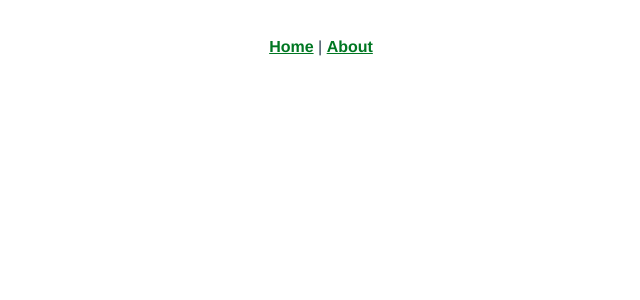
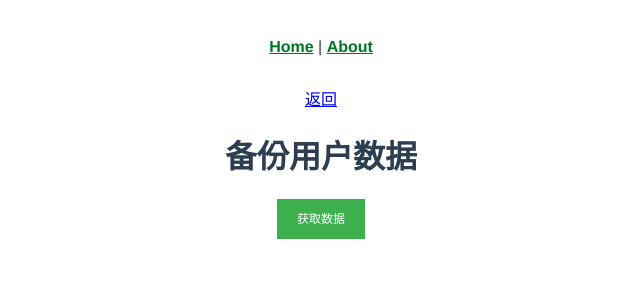
Before and after one commit to douban-republic/archive, a Vue app: page /people/1/backup in a window 1280 px wide. Shown: the top 300 px of the page, without its empty margins (319-959 px from the left). Built offline with nearby package versions, Linux system fonts and the light colour scheme.

Commit message:
add ui component folder

```diff
--- a/src/App.vue
+++ b/src/App.vue
@@ -1,7 +1,8 @@
 <template>
   <div id="app">
     <div id="nav">
-      <router-link to="/">Home</router-link> |
+      <router-link to="/">Home</router-link>
+      |
       <router-link to="/about">About</router-link>
     </div>
     <router-view/>
@@ -15,6 +16,15 @@
     -moz-osx-font-smoothing: grayscale;
     text-align: center;
     color: #2c3e50;
+    width: 640px;
+    max-width: 100%;
+    margin: 0 auto;
+  }
+
+  ul {
+    list-style: none;
+    margin: 0;
+    padding: 0;
   }
 
   #nav {
--- a/src/components/user/FetchBookData.vue
+++ b/src/components/user/FetchBookData.vue
@@ -1,7 +1,7 @@
 import { DoubanBookStatus } from "@/interfaces/douban";
 <template>
   <div>
-    <button v-on:click="fetch" :disabled="isLoading">获取数据</button>
+    <ui-button v-on:click="fetch" :disabled="isLoading">获取数据</ui-button>
     <div v-if="isLoading">
       <p>数据获取中……</p>
       <dl>
@@ -11,7 +11,7 @@ import { DoubanBookStatus } from "@/interfaces/douban";
     </div>
     <div v-if="done">
       <h4>数据汇总：</h4>
-      <button v-on:click="save">保存文件</button>
+      <ui-button v-on:click="save">保存文件</ui-button>
       <ul>
         <li v-for="(item, index) in collections">
           {{ item.book.title }} - {{ item.updated }}
@@ -26,6 +26,7 @@ import { DoubanBookStatus } from "@/interfaces/douban";
   import { fetchBookDataById } from "@/utils/douban/request";
   import { DoubanBookStatus, IDoubanUserBookItem } from "@/interfaces/douban";
   import { saveAs } from 'file-saver';
+  import UiButton from '@/ui-components/button/button.vue';
 
   const MAX_REQUEST = 2;
   // 最大每页100
@@ -33,6 +34,9 @@ import { DoubanBookStatus } from "@/interfaces/douban";
 
   const FetchBookData = Vue.extend({
     props: ["id"],
+    components: {
+      UiButton,
+    },
     data() {
       return {
         isLoading: false,
--- a/src/components/user/UserPage.vue
+++ b/src/components/user/UserPage.vue
@@ -2,19 +2,16 @@
   <div>
     <h1>{{ id }} 的存档</h1>
     <BookList/>
-    <FetchBookData :id="id"/>
   </div>
 </template>
 
 <script lang="ts">
   import { Component, Prop, Vue } from "vue-property-decorator";
   import BookList from "../book/BookList.vue";
-  import FetchBookData from "./FetchBookData.vue";
 
   @Component({
     components: {
       BookList,
-      FetchBookData,
     },
   })
   export default class UserPage extends Vue {
--- a/src/router/index.ts
+++ b/src/router/index.ts
@@ -2,6 +2,7 @@ import Vue from 'vue';
 import VueRouter from 'vue-router';
 import Home from '../views/Home.vue';
 import People from '../views/People.vue';
+import UserDataFetching from '../views/UserDataFetching.vue';
 
 Vue.use(VueRouter);
 
@@ -21,6 +22,11 @@ const routes = [
     name: '个人存档',
     component: People,
   },
+  {
+    path: '/people/:id/backup',
+    name: '备份用户数据',
+    component: UserDataFetching,
+  },
 ];
 
 const router = new VueRouter({
--- /dev/null
+++ b/src/ui-components/button/button.vue
@@ -0,0 +1,37 @@
+<template>
+  <button class="ui-button" :disabled="disabled" @click="handleClick">
+    <span v-if="$slots.default"><slot></slot></span>
+  </button>
+</template>
+
+<script>
+  export default {
+    name: "UiButton",
+    props: {
+      disabled: Boolean,
+    },
+    methods: {
+      handleClick(event) {
+        this.$emit('click', event);
+      }
+    }
+  }
+</script>
+
+<style scoped lang="less">
+  button {
+    border: none;
+    background-color: #3db04d;
+    color: #fff;
+    line-height: 40px;
+    height: 40px;
+    white-space: nowrap;
+    font-weight: 400;
+    font-size: 12px;
+    padding: 0 20px;
+    cursor: pointer;
+    &:hover {
+      background-color: #47bf58;
+    }
+  }
+</style>
--- a/src/views/People.vue
+++ b/src/views/People.vue
@@ -1,5 +1,8 @@
 <template>
-    <UserPage :id="$route.params.id"/>
+    <div>
+        <UserPage :id="$route.params.id"/>
+        <router-link :to="'/people/' + $route.params.id + '/backup'">重新备份</router-link>
+    </div>
 </template>
 
 <script>
--- /dev/null
+++ b/src/views/UserDataFetching.vue
@@ -0,0 +1,21 @@
+<template>
+  <div>
+    <router-link :to="'/people/' + $route.params.id">返回</router-link>
+    <h1>备份用户数据</h1>
+    <FetchBookData id="ahbei"></FetchBookData>
+  </div>
+</template>
+
+<script>
+  import FetchBookData from '@/components/user/FetchBookData.vue';
+  export default {
+    name: "UserDataFetching",
+    components: {
+      FetchBookData,
+    }
+  }
+</script>
+
+<style scoped>
+
+</style>
```
Lines whose indentation alone changed are shown as unchanged.
